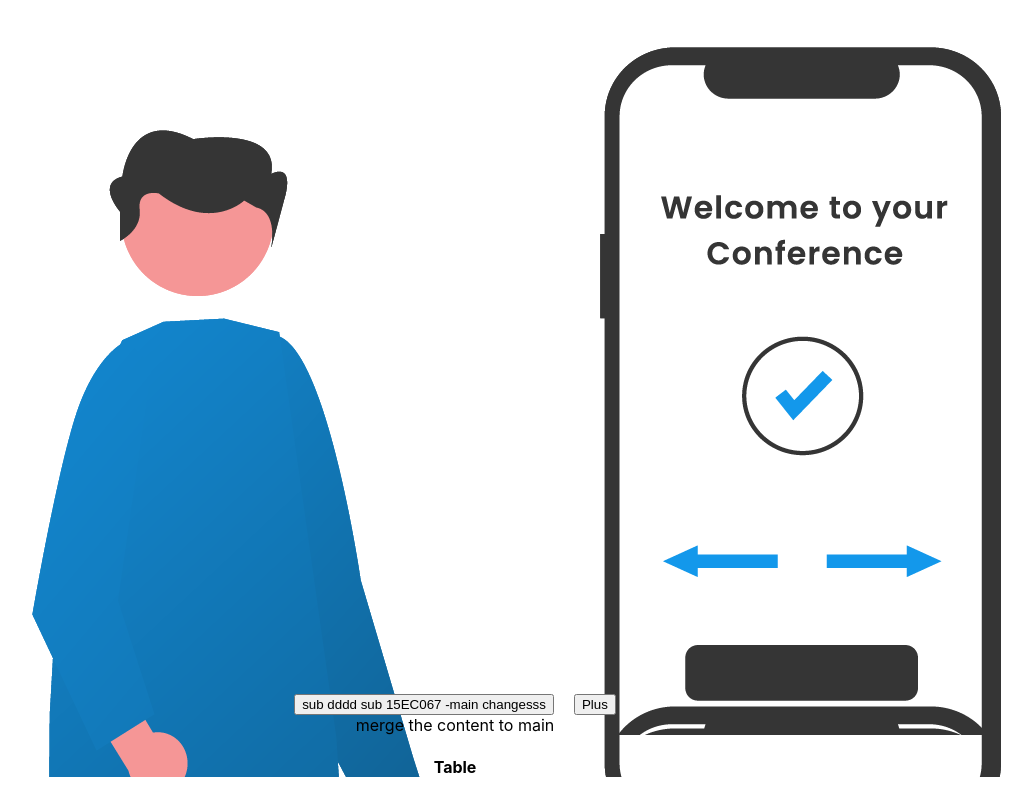
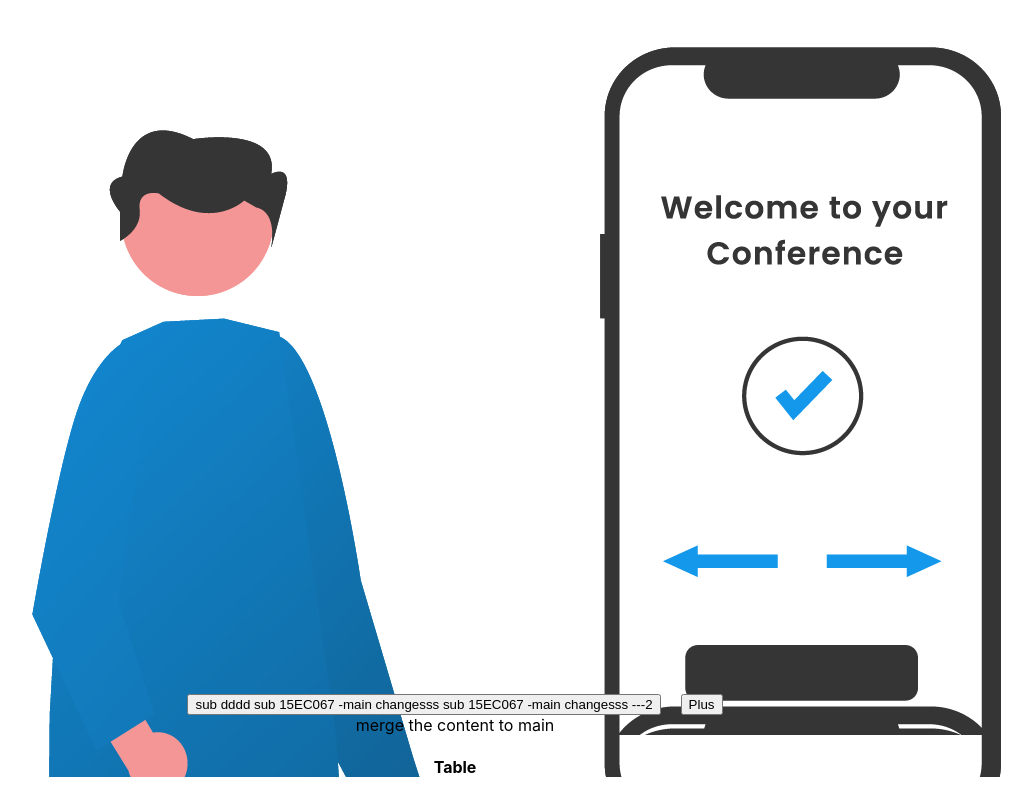
Before and after one commit to suresh1502067/reacthooks, a React (Create React App) app: page / in a window 1280 px wide. Shown: the part 1454-2252 px from the top of the page, without its empty margins (185-1217 px from the left). Built offline with nearby package versions, Linux system fonts and the light colour scheme; the HTML template or start-up script is replaced by a standard one.

Commit message:
add new line

```diff
--- a/src/App.js
+++ b/src/App.js
@@ -93,6 +93,7 @@ fs.map(data=>data())
       <button style={{marginRight:20}}>
          sub dddd
          sub 15EC067 -main changesss
+         sub 15EC067 -main changesss ---2
         </button>
         <button>
          Plus
```
